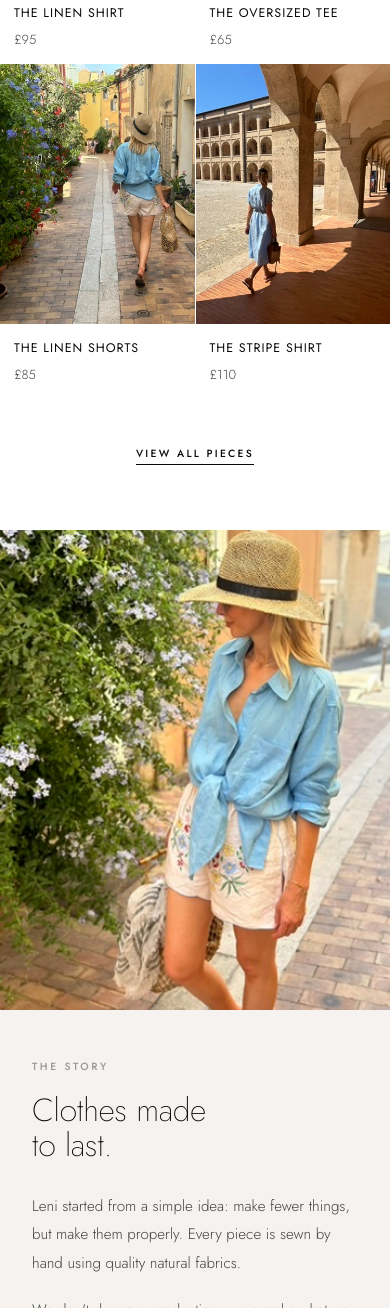
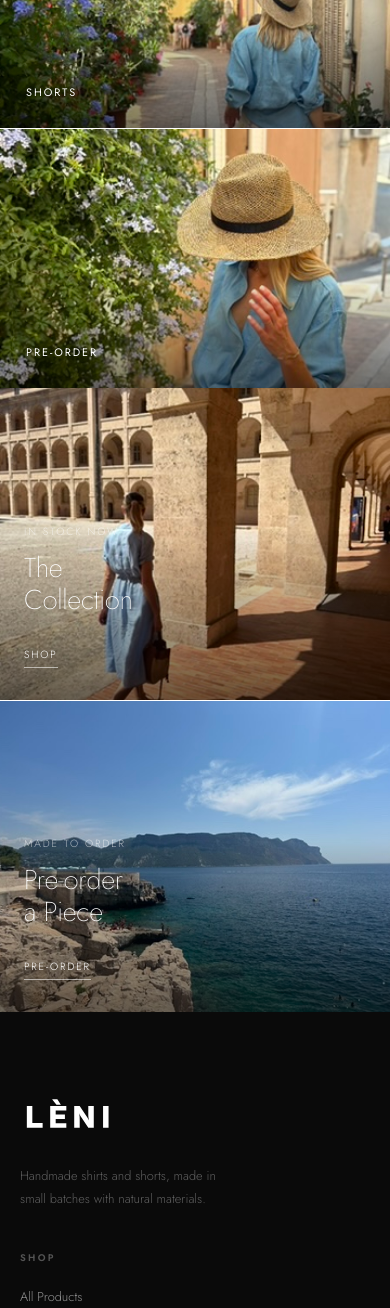
Before and after one commit to brooke-gif/leni-website, a plain HTML site: page index.html in a window 390 px wide. Shown: the part 1538-2846 px from the top of the page. Drawn offline with Linux system fonts and the light colour scheme.

Commit message:
Add files via upload

```diff
--- a/index.html
+++ b/index.html
@@ -29,7 +29,6 @@
         <li><a href="about.html">About</a></li>
       </ul>
       <div class="nav__actions">
-        <a href="preorder.html" class="nav__cta">Pre-order</a>
         <button class="nav__toggle" aria-label="Menu">
           <span></span><span></span><span></span>
         </button>
@@ -76,69 +75,45 @@
     </div>
   </div>
 
-  <!-- ── IN-STOCK PRODUCTS — minimal header, full-bleed grid ── -->
-  <section class="home-products">
-    <div class="home-products__header">
-      <span class="section-label">In stock now</span>
+  <!-- ── 3-COLUMN EDITORIAL GRID — full bleed, like Marni ── -->
+  <div class="ed-grid">
+    <div class="ed-grid__item">
+      <a href="shop.html">
+        <img src="images/look-shirt-shorts-front.jpeg" alt="Shirts" loading="lazy">
+        <span class="ed-grid__label">Shirts</span>
+      </a>
     </div>
-    <div class="products-grid" id="featured-grid">
-      <!-- Populated by JS -->
+    <div class="ed-grid__item">
+      <a href="shop.html">
+        <img src="images/look-shirt-shorts-alley.jpeg" alt="Shorts" loading="lazy">
+        <span class="ed-grid__label">Shorts</span>
+      </a>
     </div>
-    <div class="home-products__footer">
-      <a href="shop.html" class="home-view-all">View all pieces</a>
-    </div>
-  </section>
-
-  <!-- ── EDITORIAL SPLIT — The Story ── -->
-  <div class="editorial-split">
-    <div class="editorial-split__img">
-      <img src="images/look-shirt-shorts-front.jpeg"
-           alt="Leni studio" loading="lazy">
-    </div>
-    <div class="editorial-split__text">
-      <span class="section-label">The story</span>
-      <h2>Clothes made<br>to last.</h2>
-      <p>Leni started from a simple idea: make fewer things, but make them properly. Every piece is sewn by hand using quality natural fabrics.</p>
-      <p>We don't do mass production — we make what we need, when we need it.</p>
-      <a href="about.html" class="btn">Read More</a>
+    <div class="ed-grid__item">
+      <a href="shop.html">
+        <img src="images/look-shirt-shorts-side.jpeg" alt="Pre-order" loading="lazy">
+        <span class="ed-grid__label">Pre-order</span>
+      </a>
     </div>
   </div>
 
-  <!-- ── FEATURES STRIP ── -->
-  <div class="features">
-    <div class="container">
-      <ul class="features__inner">
-        <li class="feature-item">
-          <svg viewBox="0 0 24 24" fill="none" stroke-width="1.5" xmlns="http://www.w3.org/2000/svg"><path d="M12 2C6.477 2 2 6.477 2 12s4.477 10 10 10 10-4.477 10-10S17.523 2 12 2z" stroke-linecap="round"/><path d="M12 6v6l4 2" stroke-linecap="round"/></svg>
-          Made to order
-        </li>
-        <li class="feature-item">
-          <svg viewBox="0 0 24 24" fill="none" stroke-width="1.5" xmlns="http://www.w3.org/2000/svg"><path d="M20.84 4.61a5.5 5.5 0 0 0-7.78 0L12 5.67l-1.06-1.06a5.5 5.5 0 0 0-7.78 7.78l1.06 1.06L12 21.23l7.78-7.78 1.06-1.06a5.5 5.5 0 0 0 0-7.78z" stroke-linecap="round"/></svg>
-          Handmade with care
-        </li>
-        <li class="feature-item">
-          <svg viewBox="0 0 24 24" fill="none" stroke-width="1.5" xmlns="http://www.w3.org/2000/svg"><path d="M12 22s8-4 8-10V5l-8-3-8 3v7c0 6 8 10 8 10z" stroke-linecap="round"/></svg>
-          Organic materials
-        </li>
-        <li class="feature-item">
-          <svg viewBox="0 0 24 24" fill="none" stroke-width="1.5" xmlns="http://www.w3.org/2000/svg"><path d="M1 3h15v13H1zM16 8h4l3 3v5h-7V8z" stroke-linecap="round" stroke-linejoin="round"/><circle cx="5.5" cy="18.5" r="1.5"/><circle cx="18.5" cy="18.5" r="1.5"/></svg>
-          UK shipping
-        </li>
-      </ul>
+  <!-- ── 2-COLUMN EDITORIAL DUO — like Marni's shoes/bags section ── -->
+  <div class="ed-duo">
+    <div class="ed-duo__item">
+      <img src="images/hero-colonnade.jpeg" alt="The Collection" loading="lazy">
+      <div class="ed-duo__content">
+        <span class="ed-duo__tag">In stock now</span>
+        <h2 class="ed-duo__title">The<br>Collection</h2>
+        <a href="shop.html" class="ed-duo__link">Shop</a>
+      </div>
     </div>
-  </div>
-
-  <!-- ── PRE-ORDER BANNER ── -->
-  <div class="banner">
-    <div class="banner__bg">
-      <img src="images/landscape-coastal.jpeg"
-           alt="Pre-order" loading="lazy">
-    </div>
-    <div class="banner__content">
-      <span class="section-label">Can't find what you need?</span>
-      <h2>Reserve a Piece<br>Before It's Made</h2>
-      <p>Place a pre-order and we'll make your piece to your specifications. Turnaround is typically 2–3 weeks.</p>
-      <a href="preorder.html" class="btn">Start a Pre-order</a>
+    <div class="ed-duo__item">
+      <img src="images/landscape-coastal.jpeg" alt="Made to Order" loading="lazy">
+      <div class="ed-duo__content">
+        <span class="ed-duo__tag">Made to order</span>
+        <h2 class="ed-duo__title">Pre-order<br>a Piece</h2>
+        <a href="preorder.html" class="ed-duo__link">Pre-order</a>
+      </div>
     </div>
   </div>
 
@@ -192,7 +167,6 @@
   <script src="main.js"></script>
   <script>
     document.getElementById('year').textContent = new Date().getFullYear();
-    renderProducts(LENI_PRODUCTS, 'featured-grid', 4);
   </script>
 </body>
 </html>
--- a/style.css
+++ b/style.css
@@ -481,6 +481,124 @@ body.bar-hidden .nav { top: 0; }
 }
 .feature-item svg { width: 15px; height: 15px; stroke: var(--text); }
 
+/* ── Editorial 3-Column Grid (Marni-style) ───────────────────── */
+.ed-grid {
+  display: grid;
+  grid-template-columns: repeat(3, 1fr);
+  height: 82vh;
+  min-height: 480px;
+}
+.ed-grid__item {
+  position: relative;
+  overflow: hidden;
+}
+.ed-grid__item a {
+  display: block;
+  width: 100%;
+  height: 100%;
+}
+.ed-grid__item img {
+  width: 100%;
+  height: 100%;
+  object-fit: cover;
+  object-position: top;
+  display: block;
+  transition: transform 0.7s ease;
+}
+.ed-grid__item:hover img { transform: scale(1.04); }
+.ed-grid__item::after {
+  content: '';
+  position: absolute;
+  bottom: 0; left: 0; right: 0;
+  height: 45%;
+  background: linear-gradient(to top, rgba(0,0,0,0.52), transparent);
+  pointer-events: none;
+  z-index: 1;
+}
+.ed-grid__item + .ed-grid__item { border-left: 1px solid rgba(255,255,255,0.15); }
+.ed-grid__label {
+  position: absolute;
+  bottom: 26px;
+  left: 26px;
+  z-index: 2;
+  color: #fff;
+  font-family: 'Jost', sans-serif;
+  font-size: 0.68rem;
+  letter-spacing: 0.18em;
+  text-transform: uppercase;
+  font-weight: 400;
+  pointer-events: none;
+}
+
+/* ── Editorial 2-Column Duo (Marni-style) ────────────────────── */
+.ed-duo {
+  display: grid;
+  grid-template-columns: 1fr 1fr;
+  height: 90vh;
+  min-height: 500px;
+}
+.ed-duo__item {
+  position: relative;
+  overflow: hidden;
+}
+.ed-duo__item img {
+  width: 100%;
+  height: 100%;
+  object-fit: cover;
+  object-position: center;
+  display: block;
+  transition: transform 0.7s ease;
+}
+.ed-duo__item:hover img { transform: scale(1.04); }
+.ed-duo__item::after {
+  content: '';
+  position: absolute;
+  bottom: 0; left: 0; right: 0;
+  height: 55%;
+  background: linear-gradient(to top, rgba(0,0,0,0.58), transparent);
+  pointer-events: none;
+  z-index: 1;
+}
+.ed-duo__item + .ed-duo__item { border-left: 1px solid rgba(255,255,255,0.15); }
+.ed-duo__content {
+  position: absolute;
+  bottom: 44px;
+  left: 36px;
+  right: 36px;
+  z-index: 2;
+}
+.ed-duo__tag {
+  display: block;
+  font-family: 'Jost', sans-serif;
+  font-size: 0.65rem;
+  letter-spacing: 0.18em;
+  text-transform: uppercase;
+  color: rgba(255,255,255,0.6);
+  margin-bottom: 12px;
+}
+.ed-duo__title {
+  font-family: 'Jost', sans-serif;
+  font-size: clamp(1.6rem, 3vw, 2.6rem);
+  font-weight: 200;
+  color: #fff;
+  line-height: 1.15;
+  margin-bottom: 24px;
+  letter-spacing: -0.01em;
+}
+.ed-duo__link {
+  display: inline-block;
+  font-family: 'Jost', sans-serif;
+  font-size: 0.65rem;
+  letter-spacing: 0.18em;
+  text-transform: uppercase;
+  color: #fff;
+  border-bottom: 1px solid rgba(255,255,255,0.55);
+  padding-bottom: 3px;
+  text-decoration: none;
+  transition: border-color 0.2s;
+}
+.ed-duo__link:hover { border-color: #fff; }
+
 /* ── Footer ──────────────────────────────────────────────────── */
 .footer {
   background: var(--text);
@@ -553,7 +671,7 @@ body.bar-hidden .nav { top: 0; }
   background: var(--bg-alt);
   overflow: hidden;
 }
-.pdp__gallery-main img { width: 100%; height: 100%; object-fit: cover; display: block; }
+.pdp__gallery-main img { width: 100%; height: 100%; object-fit: cover; object-position: top; display: block; }
 .pdp__gallery-thumbs {
   display: flex;
   gap: 4px;
@@ -571,7 +689,7 @@ body.bar-hidden .nav { top: 0; }
   transition: border-color 0.2s;
 }
 .pdp__gallery-thumb.active { border-color: var(--text); }
-.pdp__gallery-thumb img { width: 100%; height: 100%; object-fit: cover; display: block; }
+.pdp__gallery-thumb img { width: 100%; height: 100%; object-fit: cover; object-position: top; display: block; }
 .pdp__info {
   padding: 64px 80px;
   overflow-y: auto;
@@ -902,6 +1020,19 @@ body.bar-hidden .nav { top: 0; }
   .pdp__gallery-main { height: 70vw; }
   .pdp__info { padding: 40px 20px; max-height: none; }
   .editorial-split__text { padding: 48px 32px; }
+
+  /* Editorial grid — stack vertically on mobile */
+  .ed-grid { grid-template-columns: 1fr; height: auto; }
+  .ed-grid__item { height: 62vw; min-height: 260px; }
+  .ed-grid__item + .ed-grid__item { border-left: none; border-top: 1px solid rgba(255,255,255,0.15); }
+
+  /* Editorial duo — stack vertically on mobile */
+  .ed-duo { grid-template-columns: 1fr; height: auto; }
+  .ed-duo__item { height: 80vw; min-height: 300px; }
+  .ed-duo__item + .ed-duo__item { border-left: none; border-top: 1px solid rgba(255,255,255,0.15); }
+  .ed-duo__content { bottom: 32px; left: 24px; right: 24px; }
+  .ed-duo__title { font-size: clamp(1.4rem, 7vw, 2rem); }
+
   .footer__grid { grid-template-columns: 1fr; }
   .footer__brand .nav__logo-svg { height: 48px; }
   .features__inner { gap: 28px; }
```
Also changed, not shown: about.html (+0 -1 lines), preorder.html (+0 -1 lines), product.html (+0 -1 lines), shop.html (+0 -1 lines), terms.html (+0 -1 lines).
